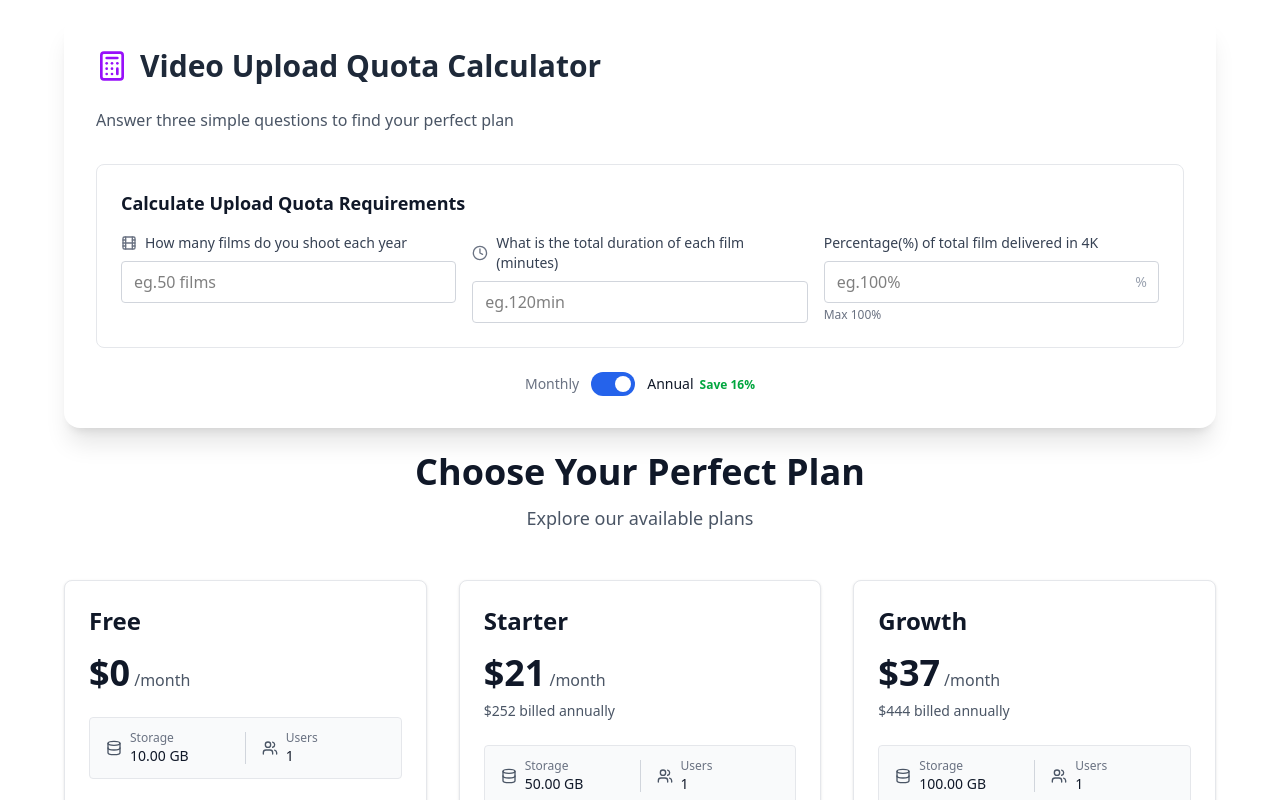
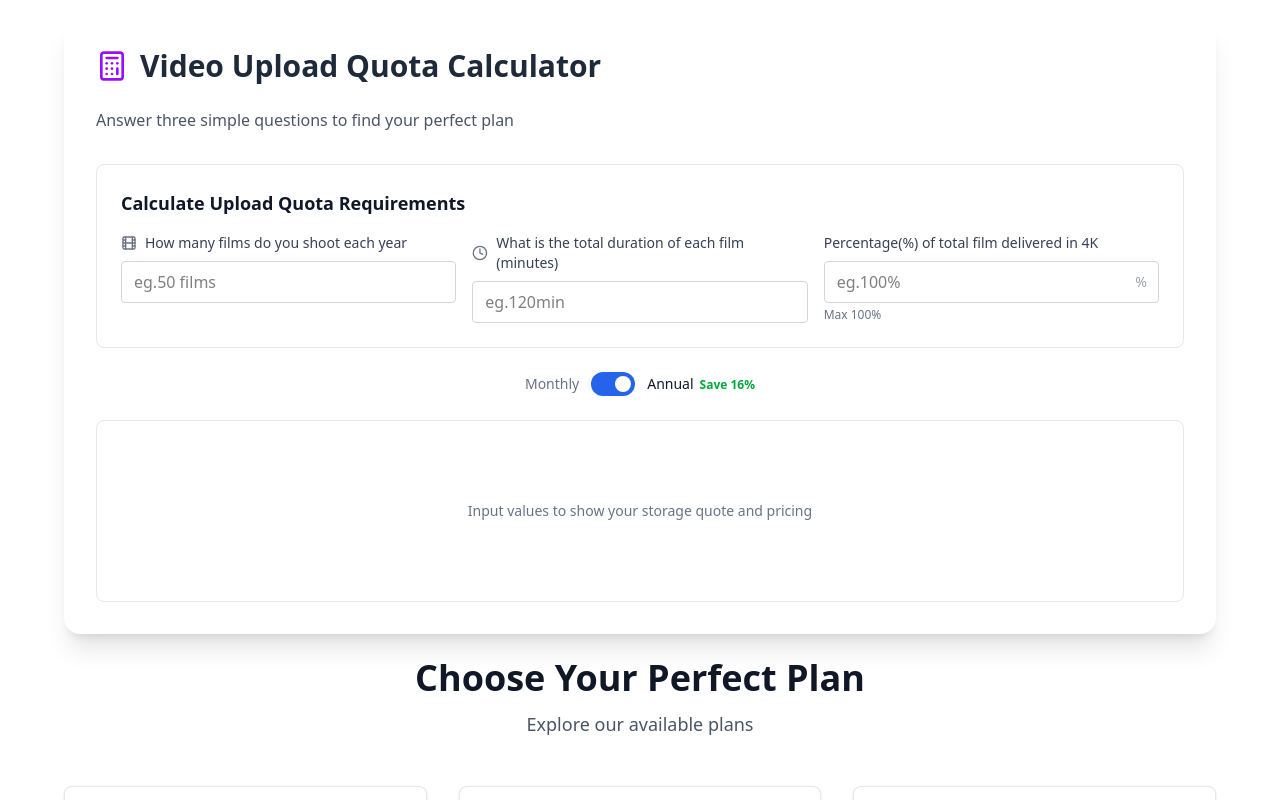
Before and after one commit to ahasandatavro/price-plan, a React (Vite) app: page / in a window 1280 px wide. Shown: the top 800 px of the page. Built offline with nearby package versions, Linux system fonts and the light colour scheme.

Commit message:
update pricing

```diff
--- a/src/App.tsx
+++ b/src/App.tsx
@@ -31,7 +31,7 @@ const VideoStorageCalculator: React.FC = () => {
 
           <BillingToggle billingCycle={billingCycle} onToggle={setBillingCycle} />
 
-          {result && result.totalStorage > 0 && <ResultsSummary result={result} billingCycle={billingCycle} />}
+          {result && <ResultsSummary result={result} billingCycle={billingCycle} />}
         </div>
 
         {result && <PlansGrid result={result} billingCycle={billingCycle} />}
--- a/src/components/ResultsSummary/ResultsSummary.tsx
+++ b/src/components/ResultsSummary/ResultsSummary.tsx
@@ -14,12 +14,13 @@ interface ResultsSummaryProps {
 }
 
 export const ResultsSummary: React.FC<ResultsSummaryProps> = ({ result }) => {
-  if (!result.recommendedPlan) {
-    return null;
-  }
+  const hasData = result.totalStorage > 0 && result.recommendedPlan;
+  const recommendedPlan = result.recommendedPlan;
 
   return (
     <div className="bg-white rounded-lg border border-gray-200 p-4 mt-6">
+      {hasData && recommendedPlan ? (
+        <>
           {/* Storage Summary */}
           <div className="flex items-center justify-between mb-4 pb-4 border-b border-gray-200">
             <div>
@@ -41,17 +42,25 @@ export const ResultsSummary: React.FC<ResultsSummaryProps> = ({ result }) => {
 
             <div className="flex items-baseline justify-between">
               <div>
-            <p className="text-lg font-semibold text-gray-900">{result.recommendedPlan.name}</p>
+                <p className="text-lg font-semibold text-gray-900">{recommendedPlan.name}</p>
                 <p className="text-xs text-gray-600 mt-0.5">
-              {formatStorage(result.recommendedPlan.storage)} • {result.recommendedPlan.users} user{result.recommendedPlan.users !== 1 ? 's' : ''}
+                  {formatStorage(recommendedPlan.storage)} • {recommendedPlan.users} user{recommendedPlan.users !== 1 ? 's' : ''}
                 </p>
               </div>
               <div className="text-right">
-            <p className="text-2xl font-semibold text-gray-900">${result.recommendedPlan.cost.toFixed(2)}</p>
+                <p className="text-2xl font-semibold text-gray-900">${recommendedPlan.cost.toFixed(2)}</p>
                 <p className="text-xs text-gray-600">/month</p>
               </div>
             </div>
           </div>
+        </>
+      ) : (
+        <div className="text-center py-16">
+          <p className="text-gray-500 text-sm">
+            Input values to show your storage quote and pricing
+          </p>
+        </div>
+      )}
     </div>
   );
 };
```
Lines whose indentation alone changed are shown as unchanged.
